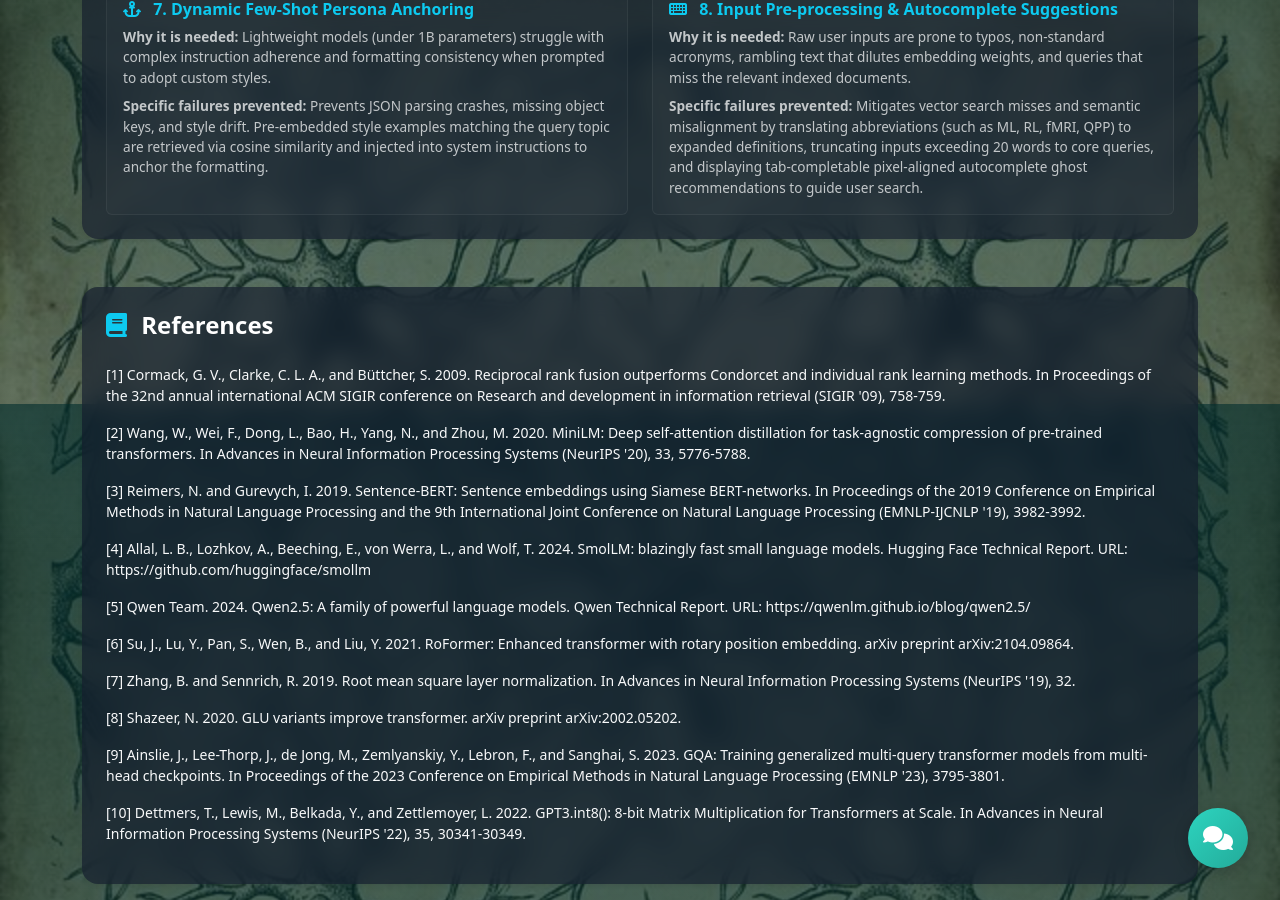
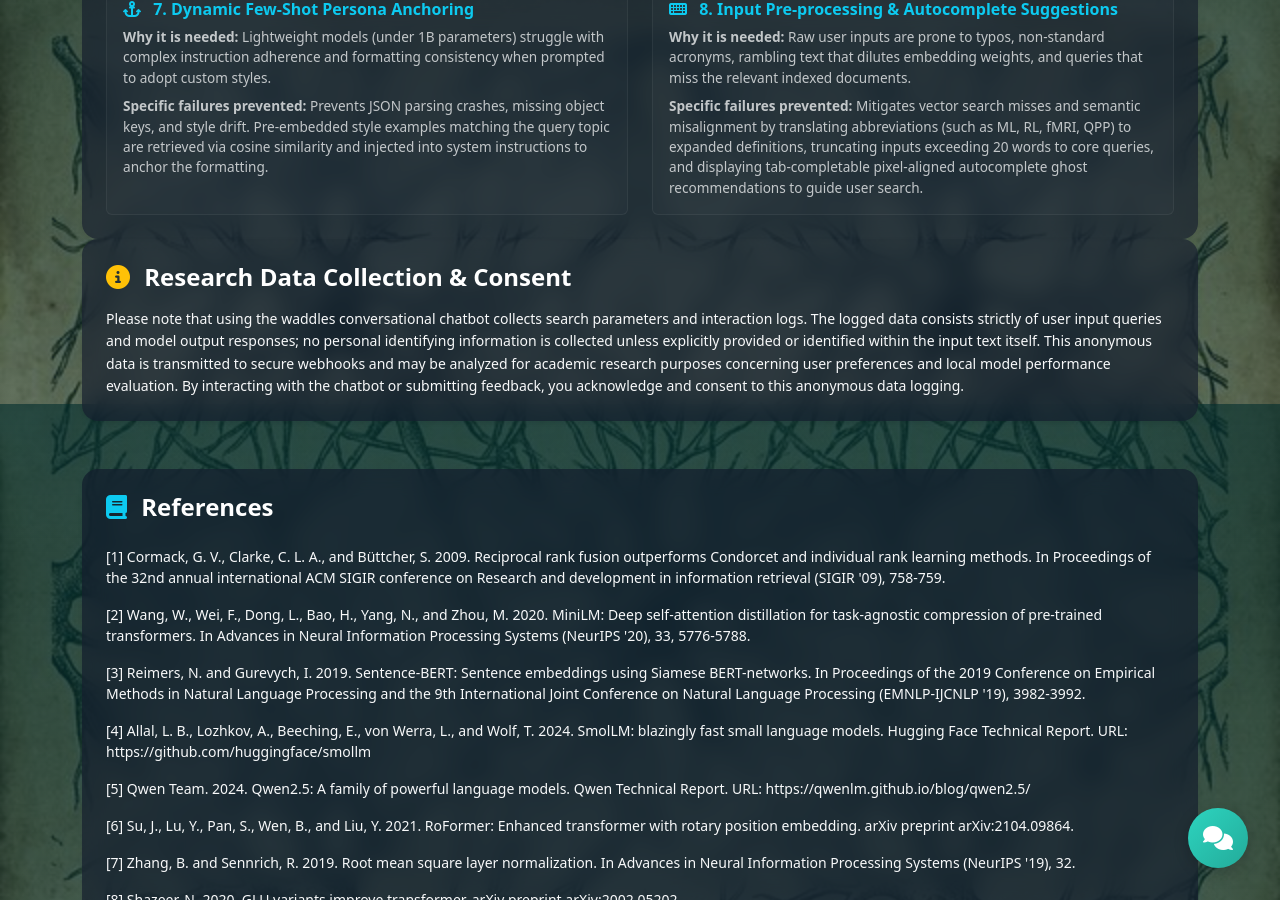
Before and after one commit to tjlagrow/tjlagrow.github.io, a Jekyll site: the page built from _pages/waddles.html, in a window 1280 px wide and 900 px high, scrolled down 7696 px. Built offline with Jekyll 4.4.1, drawn with Linux system fonts in a browser that asks for light colours; nearby versions of some CDN libraries; a style sheet for code colours, icons or effects is not loaded.

Commit message:
updating chatbot

```diff
--- a/_pages/waddles.html
+++ b/_pages/waddles.html
@@ -1787,6 +1787,18 @@ entry.1296087798 = q_${Date.now()}_${Math.floor(Math.random()*1000)}
     </div>
   </div>
 
+  <!-- RESEARCH DATA COLLECTION DISCLAIMER -->
+  <div class="row mb-5">
+    <div class="col-12">
+      <div class="card glass border-0 shadow-sm p-4" style="background: rgba(15, 23, 42, 0.6); border: 1px solid rgba(255, 255, 255, 0.08); border-radius: 1rem;">
+        <h2 class="h4 fw-bold text-white mb-3"><i class="fa fa-info-circle me-2 text-warning"></i> Research Data Collection &amp; Consent</h2>
+        <p class="text-light opacity-90 small mb-0" style="line-height: 1.6;">
+          Please note that using the waddles conversational chatbot collects search parameters and interaction logs. The logged data consists strictly of user input queries and model output responses; no personal identifying information is collected unless explicitly provided or identified within the input text itself. This anonymous data is transmitted to secure webhooks and may be analyzed for academic research purposes concerning user preferences and local model performance evaluation. By interacting with the chatbot or submitting feedback, you acknowledge and consent to this anonymous data logging.
+        </p>
+      </div>
+    </div>
+  </div>
+
   <!-- REFERENCES -->
   <div class="row mt-5">
     <div class="col-12">
```
